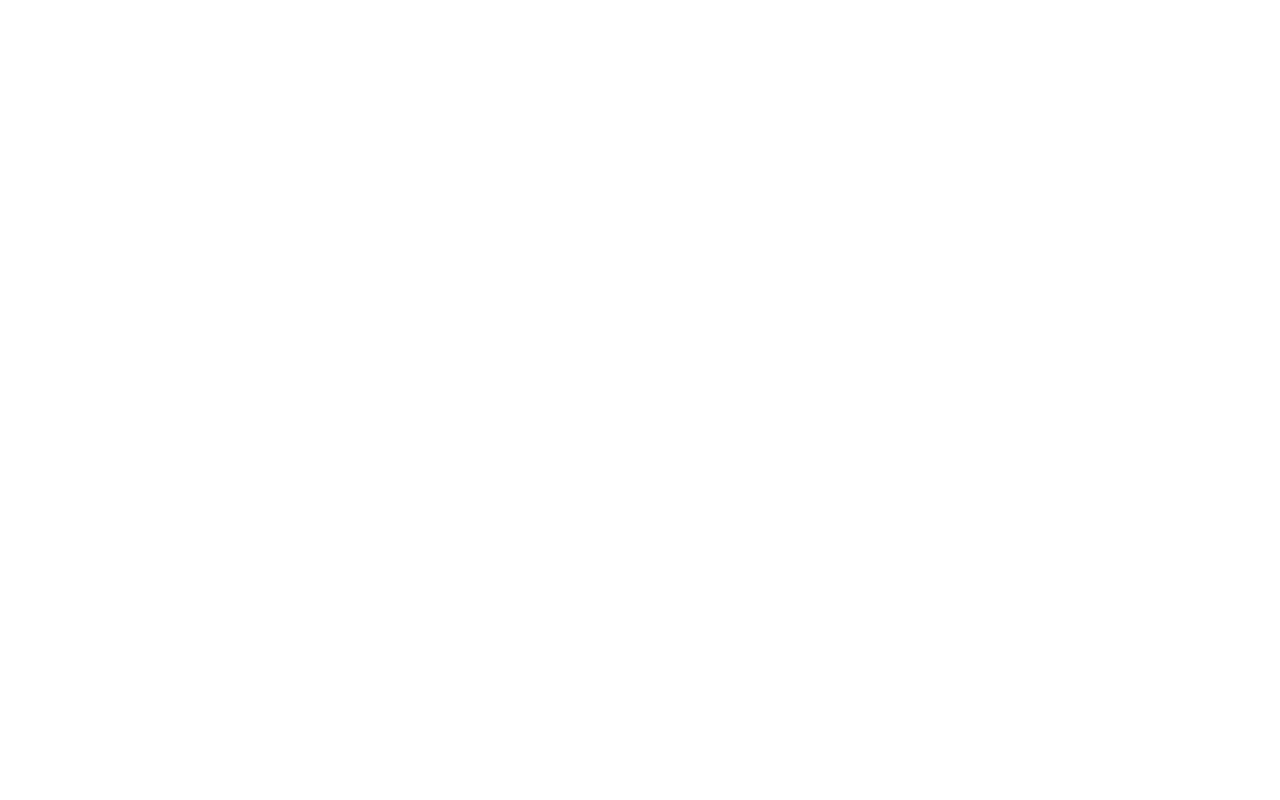
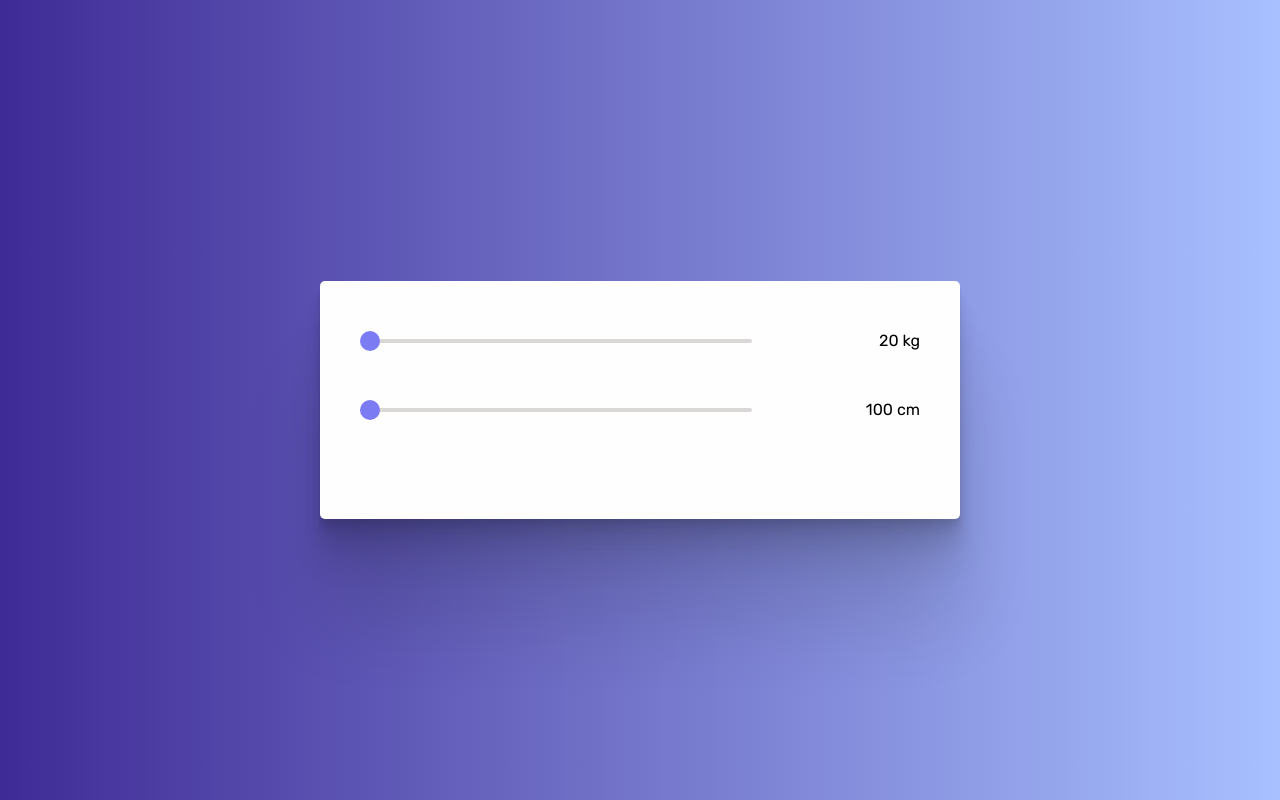
Before and after one commit to gurjeetsinghvirdee/BMI-Calculator, a plain HTML site: page index.html in a window 1280 px wide. Drawn offline with Linux system fonts and the light colour scheme.

Commit message:
created a calculate function & added styling

```diff
--- a/index.css
+++ b/index.css
@@ -0,0 +1,64 @@
+* {
+    padding: 0;
+    margin: 0;
+    box-sizing: border-box;
+}
+
+body {
+    height: 100vh;
+    background: #a8c0ff;  /* fallback for old browsers */
+    background: -webkit-linear-gradient(to right, #3f2b96, #a8c0ff);  /* Chrome 10-25, Safari 5.1-6 */
+    background: linear-gradient(to right, #3f2b96, #a8c0ff); /* W3C, IE 10+/ Edge, Firefox 16+, Chrome 26+, Opera 12+, Safari 7+ */
+
+}
+
+.container {
+    background-color: rgb(255, 254, 254);
+    padding: 50px 40px;
+    width: 50%;
+    min-width: 500px;
+    position: absolute;
+    transform: translate(-50%,-50%);
+    top: 50%;
+    left: 50%;
+    border-radius: 5px;
+    font-family: 'Rubik', sans-serif;
+    box-shadow: 0 2.8px 2.2px rgba(0, 0, 0, 0.034),
+    0 6.7px 5.3px rgba(0, 0, 0, 0.048),
+    0 12.5px 10px rgba(0, 0, 0, 0.06),
+    0 22.3px 17.9px rgba(0, 0, 0, 0.072),
+    0 41.8px 33.4px rgba(0, 0, 0, 0.086),
+    0 100px 80px rgba(0, 0, 0, 0.12)
+  ;;
+}
+
+.row {
+    display: flex;
+    align-items: center;
+    justify-content: space-between;
+    margin-bottom: 50px;
+}
+
+.row > span {
+    font-weight: 400;
+}
+
+input[type="range"] {
+    width: 70%;
+    height: 4px;
+    -webkit-appearance: none;
+    appearance: none;
+    background-color: rgba(156, 147, 147, 0.37);
+    border-radius: 4px;
+    outline: none;
+}
+
+input[type="range"]::-webkit-slider-thumb {
+    -webkit-appearance: none;
+    appearance: none;
+    height: 20px;
+    width: 20px;
+    background-color: rgb(123, 123, 243);
+    border-radius: 50%;
+    cursor: pointer;
+}
--- a/index.html
+++ b/index.html
@@ -5,10 +5,24 @@
     <meta http-equiv="X-UA-Compatible" content="IE=edge">
     <meta name="viewport" content="width=device-width, initial-scale=1.0">
     <link rel="stylesheet" href="index.css">
+    <link rel="preconnect" href="https://fonts.googleapis.com">
+    <link rel="preconnect" href="https://fonts.gstatic.com" crossorigin>
+    <link href="https://fonts.googleapis.com/css2?family=Rubik:wght@300;400;500;600;700&display=swap"
+    rel="stylesheet">
     <title>BMI Calculator</title>
+
 </head>
 <body>
-
+    <section class="container">
+        <div class="row">
+            <input type="range" min="30" max="250" value="20" id="weight" oninput="calculate()">
+            <span id="weight-value">20 kg</span>
+        </div>
+        <div class="row">
+            <input type="range" min="100" max="200" value="100" id="height" oninput="calculate()">
+            <span id="height-value" >100 cm</span>
+        </div>
+    </section>
 </body>
 <script src="./script.js"></script>
 </html>
--- a/script.js
+++ b/script.js
@@ -0,0 +1,7 @@
+function calculate() {
+    const weight = parseInt(document.getElementById("weight").value);
+    document.getElementById("weight-value").textContent = weight + " kg";
+
+    const height = parseInt(document.getElementById("height").value);
+    document.getElementById("height-value").textContent = height + " cm";
+}
```
